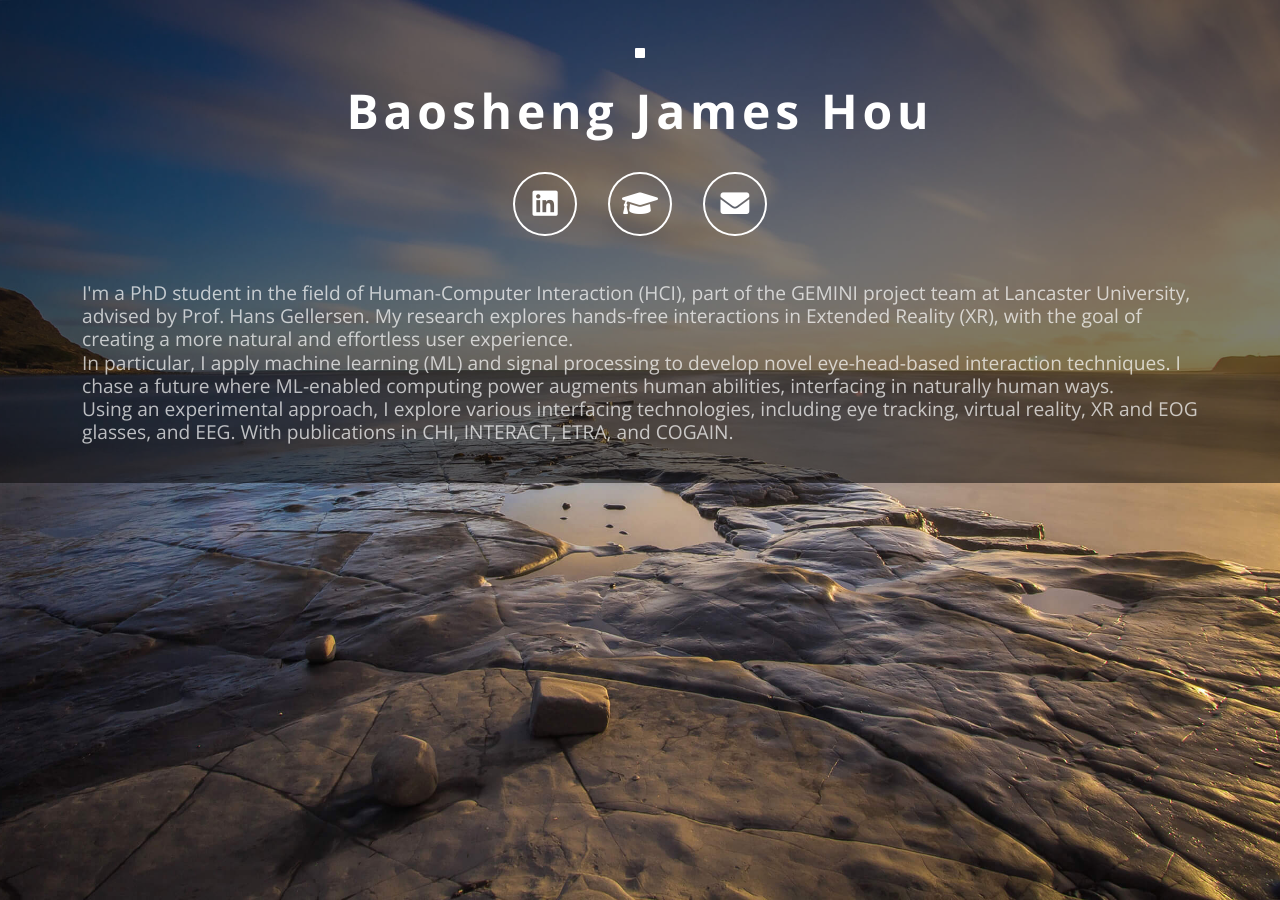
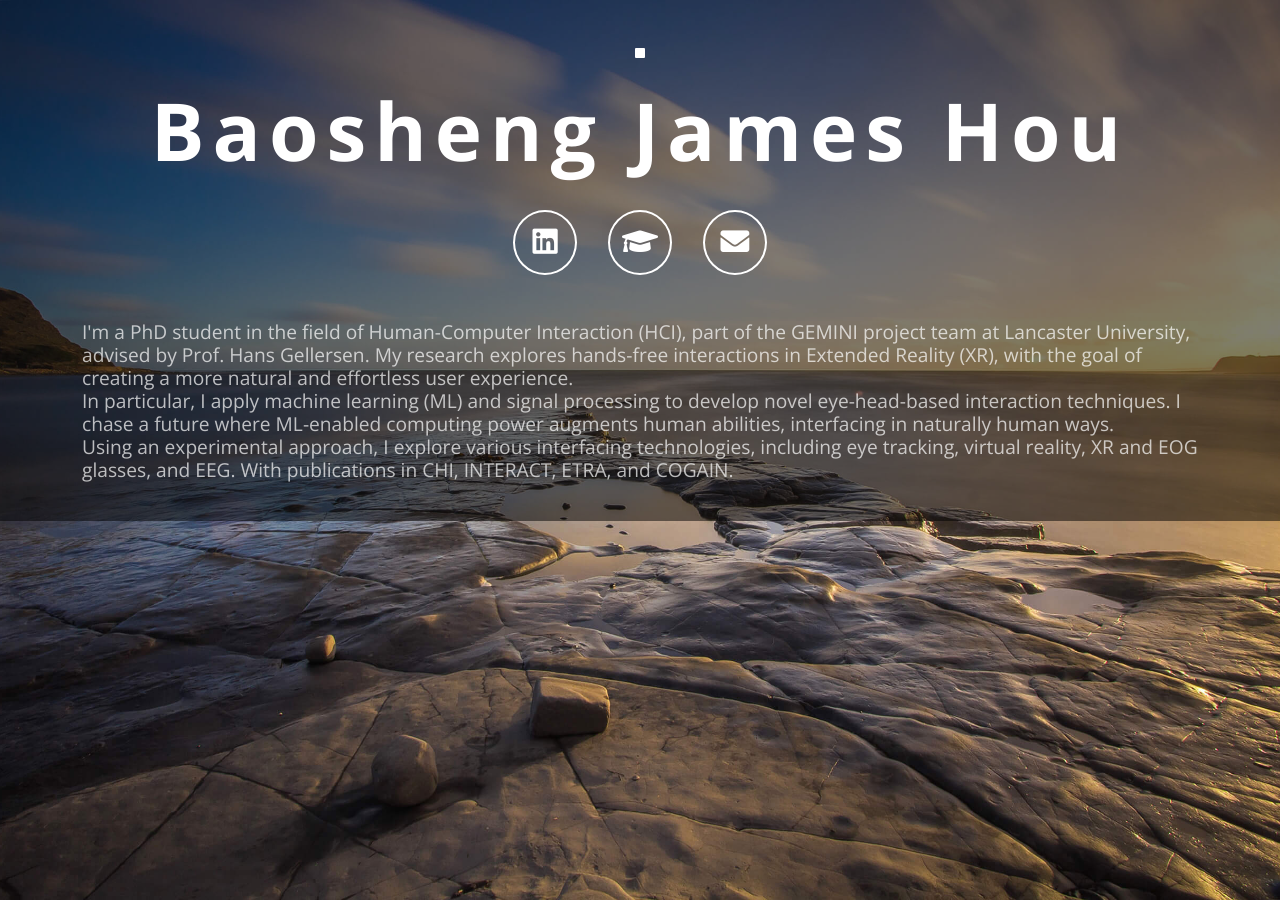
Before and after one commit to baoshengjameshou/baoshengjameshou.github.io, a Jekyll site: the page built from docs/index.html, in a window 1280 px wide. Built offline with Jekyll 4.4.1, drawn with Linux system fonts in a browser that asks for light colours; grey boxes are pictures that could not be loaded.

Commit message:
Update theme.scss fontsizes

```diff
--- a/docs/css/theme.scss
+++ b/docs/css/theme.scss
@@ -51,14 +51,14 @@ h1 {
     @media (max-width: 575.98px) {  /* used on bootstrap size 'xs' */
         letter-spacing: 0;
     }
-    font-size: 3em;
+    font-size: 5em;
 }
 h3 {
     font-size: 1.2em;
 }
 h4 {
     font-size: 1.2em;
-    font-weight: 400;
+    font-weight: 200;
 }
 
 
```
